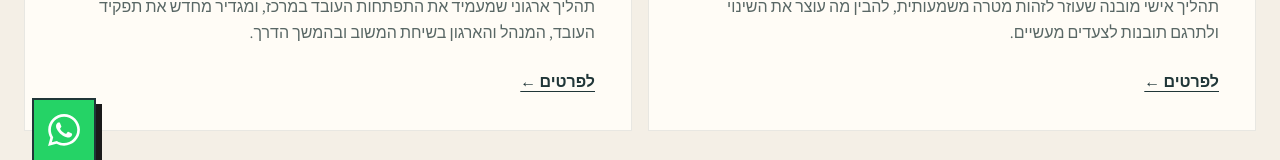
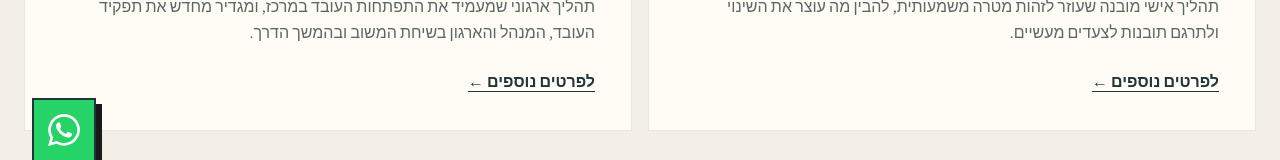
Before and after one commit to gkilon/gilad-kilon-AI, a React (Vite) app: page /products in a window 1280 px wide. Shown: the part 606-766 px from the top of the page. Built offline with nearby package versions, Linux system fonts and the light colour scheme; no server answers; the database is empty.

Commit message:
Use consistent product details and prefilled contact CTA

```diff
--- a/components/ProductsPage.tsx
+++ b/components/ProductsPage.tsx
@@ -1,5 +1,5 @@
 import React from 'react';
-import { useNavigate, useParams } from 'react-router-dom';
+import { useNavigate, useParams, Link } from 'react-router-dom';
 
 type Offering = { slug: string; title: string; kind: string; description: string; detail: string; url?: string; group: 'unique' | 'workshop' };
 const offerings: Offering[] = [
@@ -24,11 +24,11 @@ const ProductsPage: React.FC = () => {
     <button onClick={() => navigate('/products')} className="text-sm font-bold text-brand-muted hover:text-brand-dark mb-10">← לכל המוצרים והסדנאות</button>
     <p className="text-xs font-bold text-brand-accent mb-4">{selected.kind}</p><h1 className="text-4xl md:text-6xl font-black leading-tight max-w-4xl">{selected.title}</h1>
     <p className="text-xl md:text-2xl leading-relaxed text-brand-muted mt-7 max-w-3xl">{selected.description}</p>
-    <div className="mt-10 border-t border-brand-dark/10 pt-8 max-w-3xl"><p className="text-lg leading-relaxed">{selected.detail}</p><div className="mt-8 flex flex-wrap gap-4 items-center">
-      {selected.url && <a href={selected.url} target="_blank" rel="noopener noreferrer" className="inline-flex px-6 py-3 bg-brand-accent text-white font-bold hover:bg-brand-touch transition-colors">לדף הנחיתה של התהליך ←</a>}
-      <a href={`mailto:gilad@kilon.co.il?subject=${encodeURIComponent(selected.title)}`} className="inline-flex px-6 py-3 border border-brand-dark/20 font-bold hover:border-brand-dark transition-colors">לשיחה על הנושא ←</a>
+    <div className="mt-10 border-t border-brand-dark/10 pt-8 max-w-3xl"><p className="text-lg leading-relaxed">{selected.detail}</p><div className="mt-8 flex flex-wrap gap-3 items-center">
+      {selected.url && <a href={selected.url} target="_blank" rel="noopener noreferrer" className="inline-flex px-6 py-3 bg-brand-accent text-white font-bold hover:bg-brand-touch transition-colors">להיכרות עם התהליך ←</a>}
+      <Link to={`/contact?topic=${encodeURIComponent(selected.title)}`} className="inline-flex px-6 py-3 border border-brand-dark/20 font-bold hover:border-brand-dark transition-colors">לפרטים נוספים ולשיחה ←</Link>
     </div></div></div></main>;
-  const renderItems = (items: Offering[]) => <div className="grid md:grid-cols-2 gap-4">{items.map(item => <button key={item.slug} onClick={() => navigate(`/products/${item.slug}`)} className="text-right bg-brand-paper border border-brand-dark/10 p-7 md:p-9 hover:border-brand-accent hover:bg-white transition-colors"><p className="text-xs font-bold text-brand-accent mb-4">{item.kind}</p><h3 className="text-xl md:text-2xl font-bold mb-3">{item.title}</h3><p className="text-brand-muted leading-relaxed">{item.description}</p><span className="inline-block mt-6 font-bold underline underline-offset-4">לפרטים ←</span></button>)}</div>;
+  const renderItems = (items: Offering[]) => <div className="grid md:grid-cols-2 gap-4">{items.map(item => <button key={item.slug} onClick={() => navigate(`/products/${item.slug}`)} className="text-right bg-brand-paper border border-brand-dark/10 p-7 md:p-9 hover:border-brand-accent hover:bg-white transition-colors"><p className="text-xs font-bold text-brand-accent mb-4">{item.kind}</p><h3 className="text-xl md:text-2xl font-bold mb-3">{item.title}</h3><p className="text-brand-muted leading-relaxed">{item.description}</p><span className="inline-block mt-6 font-bold underline underline-offset-4">לפרטים נוספים ←</span></button>)}</div>;
   return <main className="min-h-screen bg-brand-beige text-brand-dark" dir="rtl"><div className="max-w-7xl mx-auto px-6 py-16 md:py-24">
     <header className="max-w-4xl mb-14 md:mb-20 border-r-4 border-brand-touch pr-6 md:pr-8"><p className="text-xs font-bold tracking-[0.18em] text-brand-accent mb-4">מוצרים, הרצאות וסדנאות</p><h1 className="text-4xl md:text-6xl font-black leading-tight">דרכים שונות לעבוד יחד.</h1><p className="text-lg md:text-2xl leading-relaxed text-brand-muted mt-6">כאן תמצאו תהליכים שפיתחתי לצד הרצאות וסדנאות. לכל אחד יש מטרה אחרת, ואפשר לבחור את הפורמט שמתאים לצורך של הארגון.</p></header>
     <section className="mb-16"><h2 className="text-2xl md:text-3xl font-bold mb-6">תהליכים ייחודיים</h2>{renderItems(unique)}</section>
```
